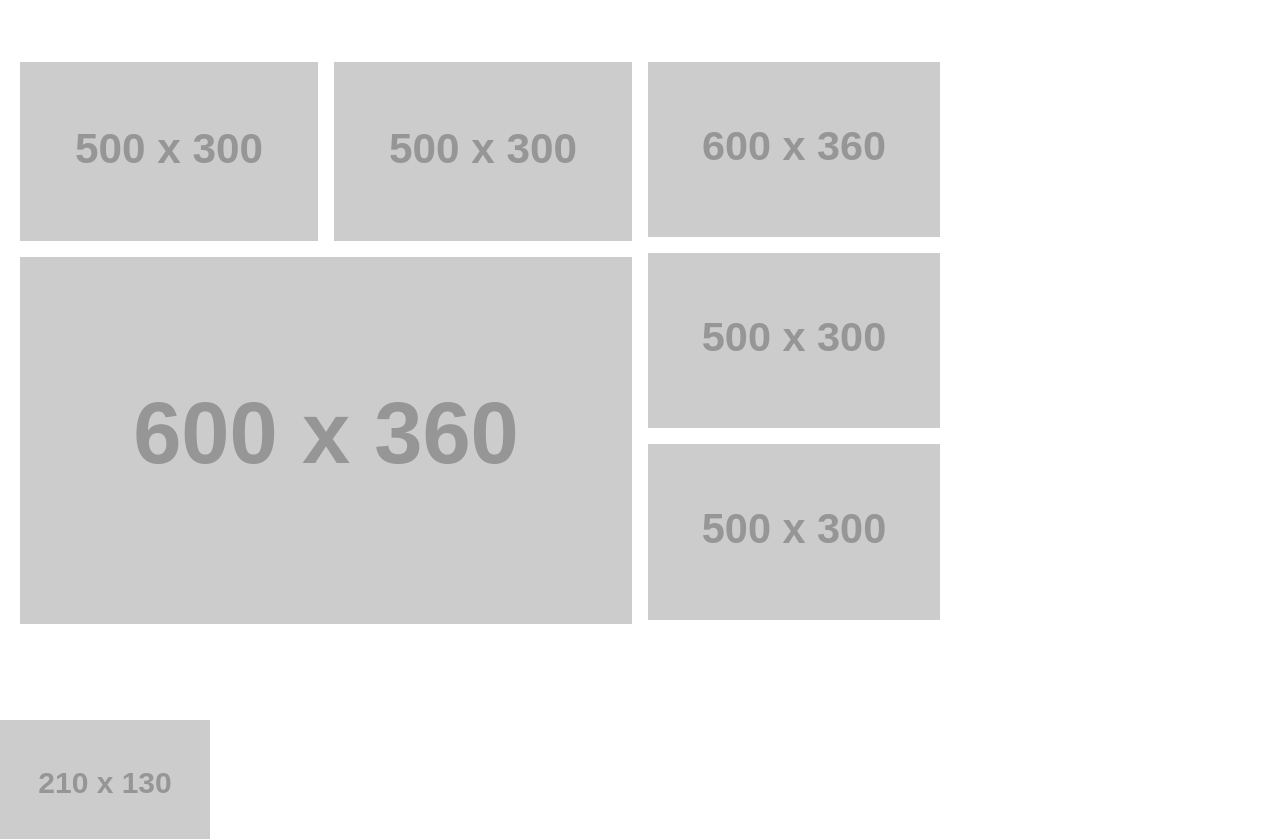
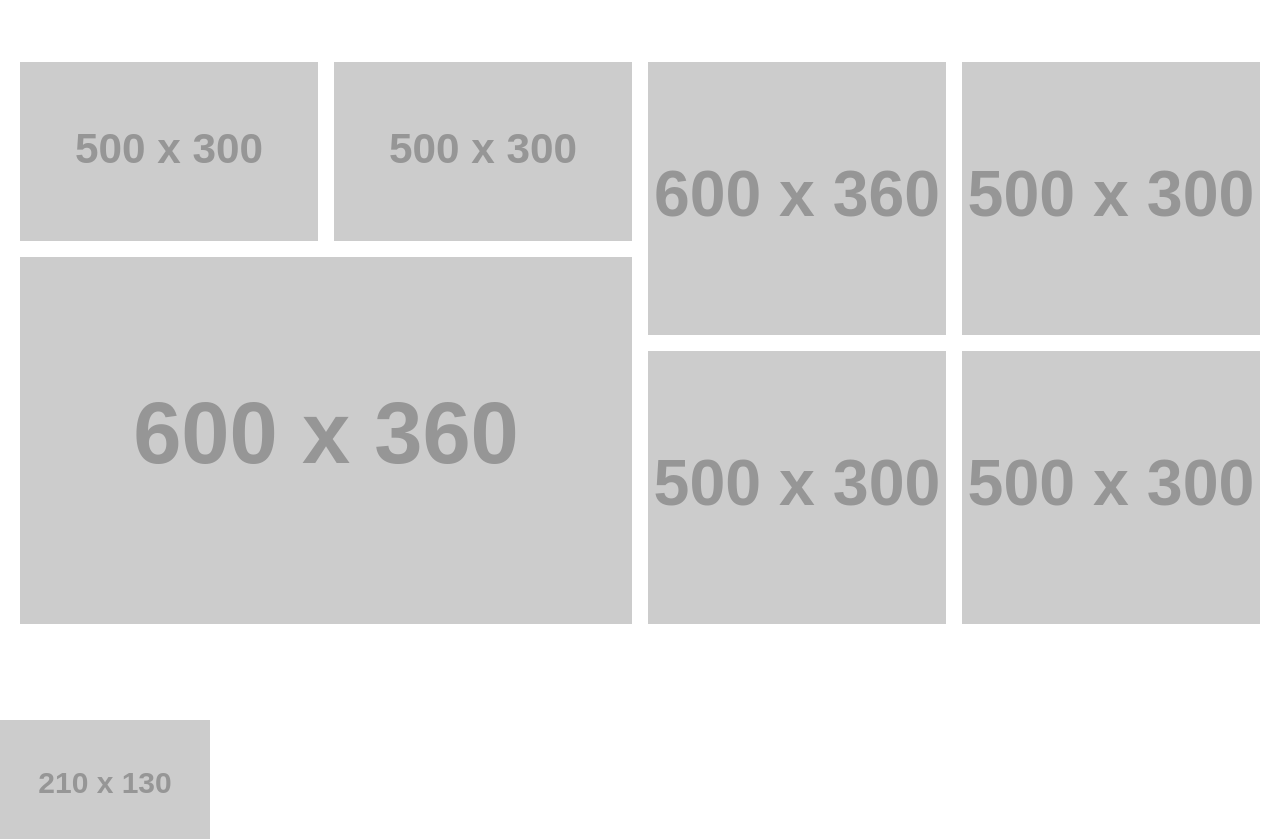
Before and after one commit to mjfarrelm/Shopping-Cart, a website: page index.html in a window 1280 px wide. Shown: the part 258-1097 px from the top of the page. Drawn offline with nearby package versions, Linux system fonts and the light colour scheme; placeholder pictures from the web are drawn by us.

Commit message:
grid css done

```diff
--- a/index.html
+++ b/index.html
@@ -35,7 +35,7 @@
                 <img class="w-full object-cover h-full object-center-block" src="https://dummyimage.com/600x360/60F/60F" alt="gallery">
             </div>
         </div>
-        <div>
+        <div class="flex flex-wrap w-1/2">
             <div class="md:p-2 p-1 w-1/2">
                 <img class="w-full object-cover h-full object-center-block" src="https://dummyimage.com/600x360/00F/00F" alt="gallery">
             </div>
@@ -45,7 +45,10 @@
             <div class="md:p-2 p-1 w-1/2">
                 <img class="w-full object-cover h-full object-center-block" src="https://dummyimage.com/500x300/F00/F00" alt="gallery">
             </div>
+            <div class="md:p-2 p-1 w-1/2">
+                <img class="w-full object-cover h-full object-center-block" src="https://dummyimage.com/500x300/e00de0/e00de0" alt="gallery">
         </div>
+    </div>
     </div>
   </section>
   <section>
```
